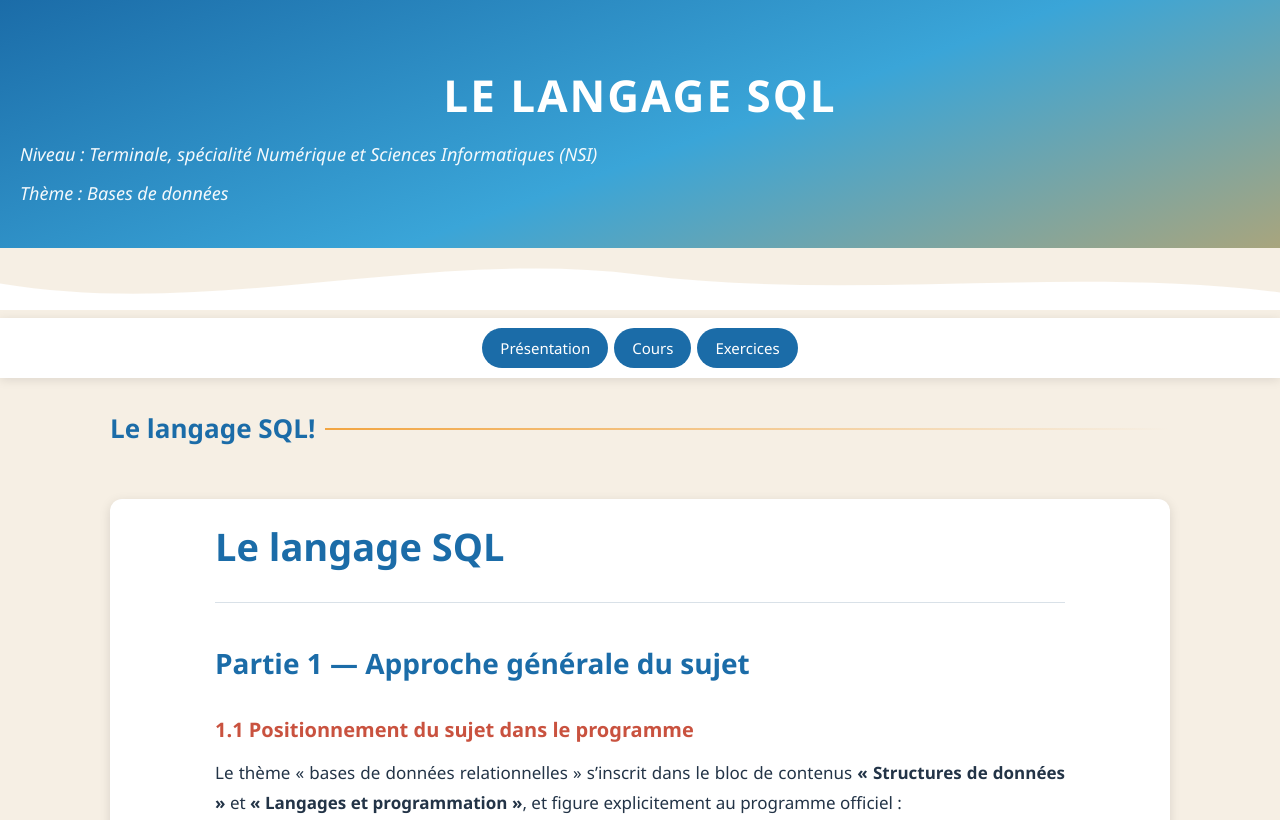
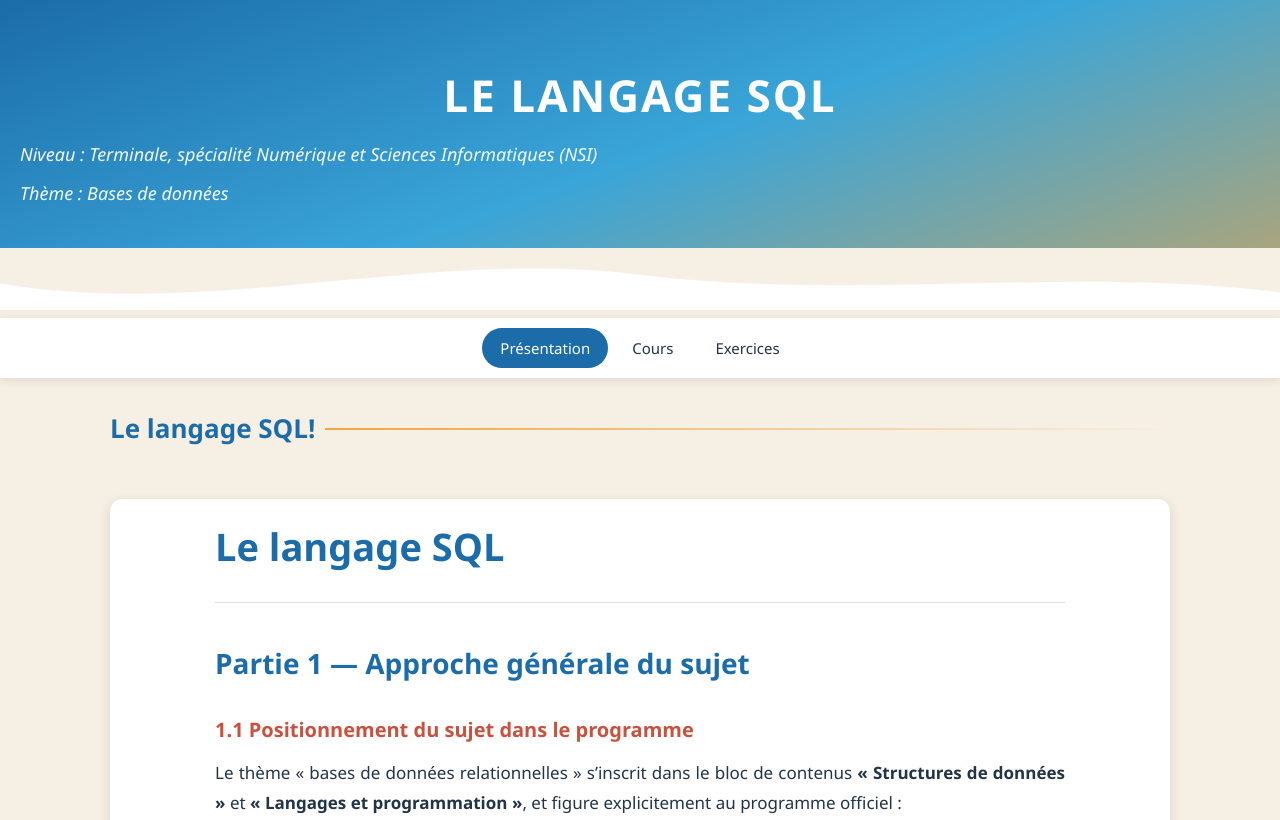
Before and after one commit to MEULALI/projet_NSI, a plain HTML site: page pres.html in a window 1280 px wide. Shown: the top 820 px of the page. Drawn offline with Linux system fonts and the light colour scheme.

```diff
--- a/pres.html
+++ b/pres.html
@@ -275,8 +275,8 @@
 <!-- ================= NAVIGATION ================= -->
 <nav>
   <a href="index.html" class="actif">Présentation</a>
- <a href="sql.html" class="actif">Cours</a>
- <a href="#projet" class="actif">Exercices</a>
+ <a href="sql.html" >Cours</a>
+ <a href="#projet" >Exercices</a>
 
 </nav>
 
@@ -289,8 +289,7 @@
   </section>
 
 
-    </div>
-  </div>
+
   <div class="intro zone-vote">
     <div class="stackedit__html">
       <h1 id="le-langage-sql">Le langage SQL</h1>
```
